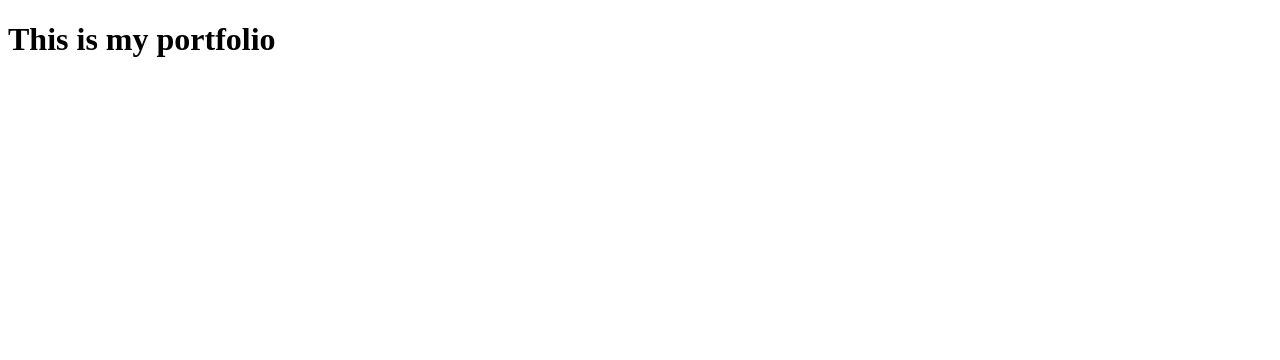
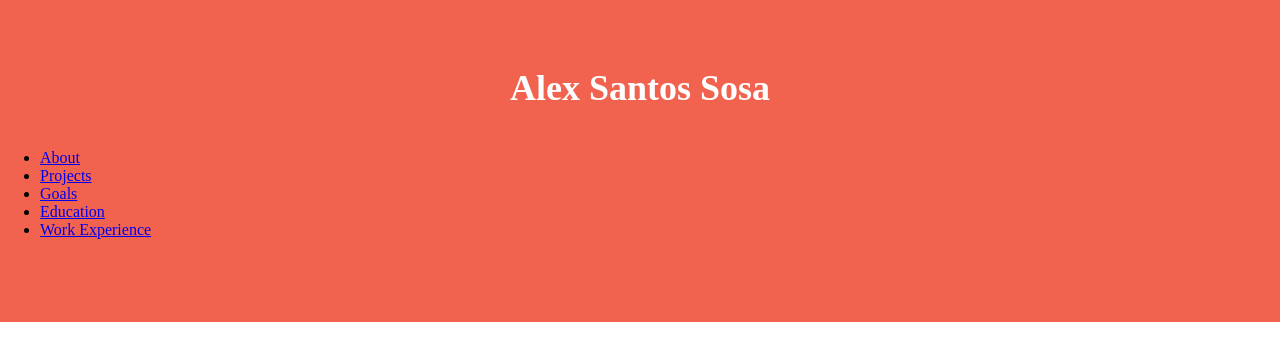
Before and after one commit to makobi/PortfolioProject, a plain HTML site: page index.html in a window 1280 px wide. Drawn offline with Linux system fonts and the light colour scheme.

Commit message:
Create header
Added markup for header
Added background color and spacing

```diff
--- a/assets/css/style.css
+++ b/assets/css/style.css
@@ -0,0 +1,16 @@
+body {
+  margin: 0;
+}
+
+header {
+  background-color: #F1634F;
+  padding: 67px 0;
+}
+
+header > h1 {
+  color: #ffffff;
+  font-size: 36px;
+  font-weight: 800;
+  margin: 0 0 40px 0;
+  text-align: center;
+}
--- a/index.html
+++ b/index.html
@@ -3,8 +3,19 @@
   <head>
     <meta charset="utf-8">
     <title>Alex Porfolio</title>
+
+    <link rel="stylesheet" href="assets/css/style.css" >
   </head>
   <body>
-    <h1>This is my portfolio</h1>
+    <header>
+      <h1>Alex Santos Sosa</h1>
+      <ul>
+        <li><a href="#">About</a></li>
+        <li><a href="#">Projects</a></li>
+        <li><a href="#">Goals</a></li>
+        <li><a href="#">Education</a></li>
+        <li><a href="#">Work Experience</a></li>
+      </ul>
+    </header>
   </body>
 </html>
```
